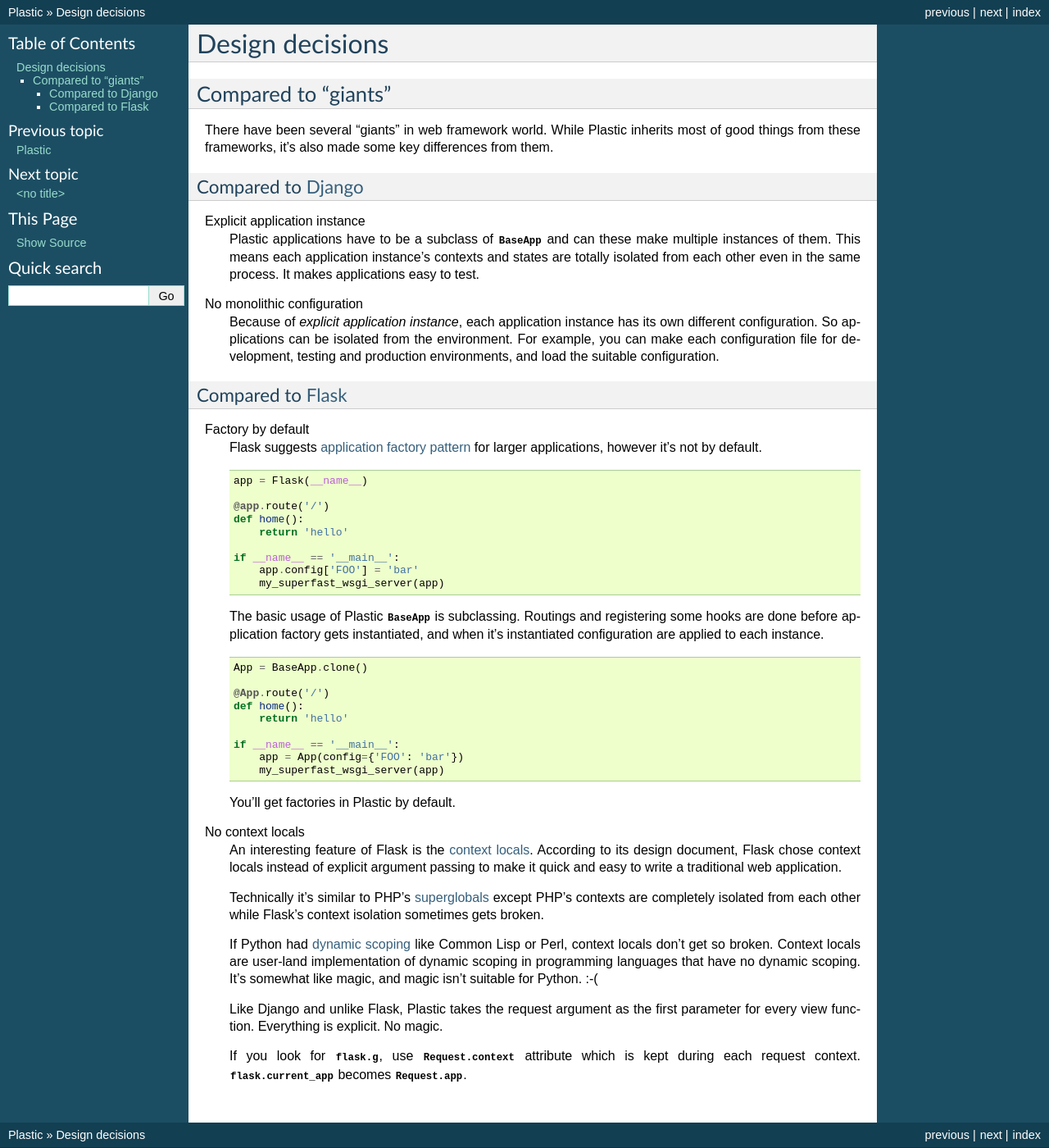
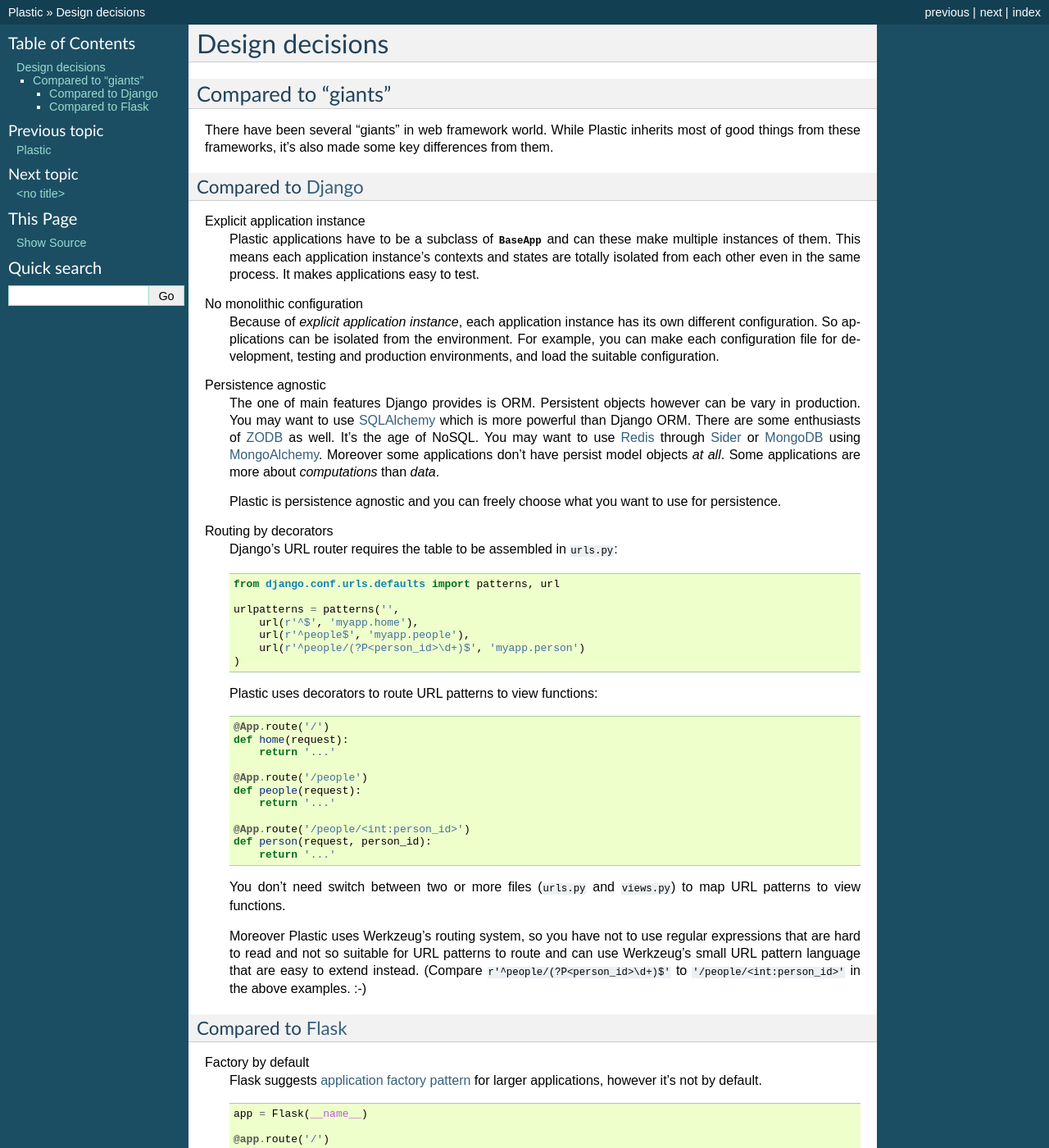
Before and after one commit to dahlia/plastic, a Sphinx documentation site: the page built from docs/design.rst, in a window 1280 px wide and 1400 px high. Shown: the whole window at 82% size. Built offline with Sphinx 7.4.7, drawn with Linux system fonts in a browser that asks for light colours.

Commit message:
More design doc

```diff
--- a/docs/design.rst
+++ b/docs/design.rst
@@ -25,7 +25,59 @@ No monolithic configuration
    development, testing and production environments, and load the suitable
    configuration.
 
+Persistence agnostic
+   The one of main features Django provides is ORM.  Persistent objects
+   however can be vary in production.  You may want to use SQLAlchemy_
+   which is more powerful than Django ORM.  There are some enthusiasts of
+   ZODB_ as well.  It's the age of NoSQL.  You may want to use Redis_
+   through Sider_ or MongoDB_ using MongoAlchemy_.  Moreover some applications
+   don't have persist model objects *at all*.  Some applications are more
+   about *computations* than *data*.
+
+   Plastic is persistence agnostic and you can freely choose what you want to
+   use for persistence.
+
+Routing by decorators
+   Django's URL router requires the table to be assembled in :file:`urls.py`::
+
+       from django.conf.urls.defaults import patterns, url
+
+       urlpatterns = patterns('',
+           url(r'^$', 'myapp.home'),
+           url(r'^people$', 'myapp.people'),
+           url(r'^people/(?P<person_id>\d+)$', 'myapp.person')
+       )
+
+   Plastic uses decorators to route URL patterns to view functions::
+
+       @App.route('/')
+       def home(request):
+           return '...'
+
+       @App.route('/people')
+       def people(request):
+           return '...'
+
+       @App.route('/people/<int:person_id>')
+       def person(request, person_id):
+           return '...'
+
+   You don't need switch between two or more files (:file:`urls.py` and
+   :file:`views.py`) to map URL patterns to view functions.
+
+   Moreover Plastic uses Werkzeug's routing system, so you have not to use
+   regular expressions that are hard to read and not so suitable for URL
+   patterns to route and can use Werkzeug's small URL pattern language
+   that are easy to extend instead.  (Compare ``r'^people/(?P<person_id>\d+)$'``
+   to ``'/people/<int:person_id>'`` in the above examples. :-)
+
 .. _Django: https://www.djangoproject.com/
+.. _SQLAlchemy: http://www.sqlalchemy.org/
+.. _ZODB: http://www.zodb.org/
+.. _Redis: http://redis.io/
+.. _Sider: http://sider.dahlia.kr/
+.. _MongoDB: http://www.mongodb.org/
+.. _MongoAlchemy: http://www.mongoalchemy.org/
 
 
 Compared to Flask_
```
